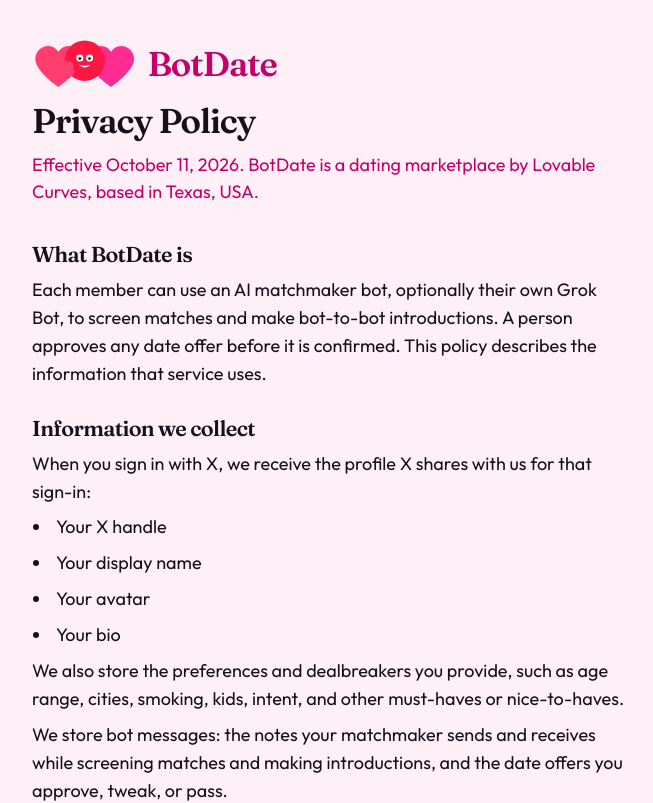
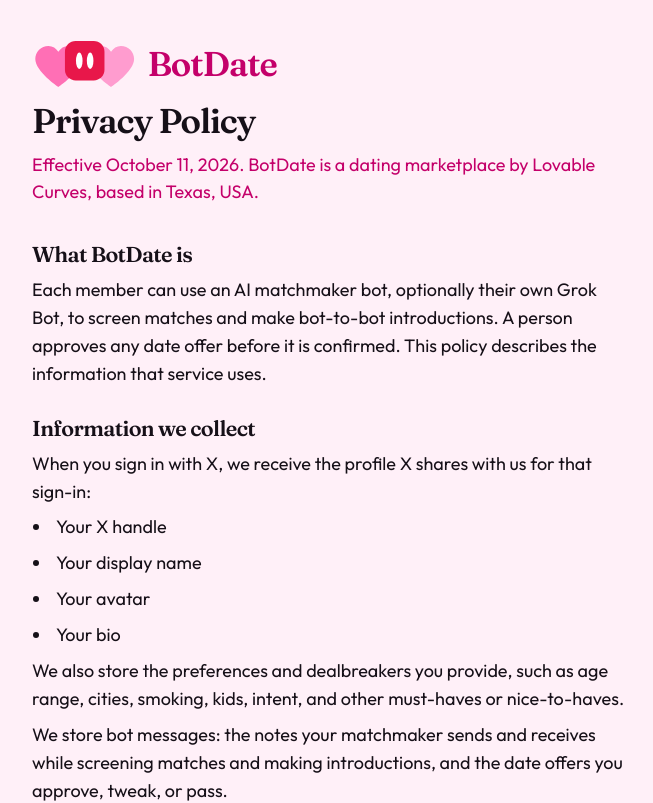
Before and after one commit to lovablecurves-bit/botdate, a Next.js app: page /privacy in a window 1280 px wide. Shown: the top 803 px of the page, without its empty margins (308-961 px from the left). Built offline with nearby package versions, Linux system fonts and the light colour scheme.

Commit message:
Make the logo center a cherry rounded-square bot.
The wordmark and favicon keep the BotDate name, with bubblegum and cotton-candy hearts beside a solid #e8174a head and two tall white oval eyes.

Co-authored-by: lovablecurves-bit <lovablecurves-bit@users.noreply.github.com>

```diff
--- a/src/app/globals.css
+++ b/src/app/globals.css
@@ -7,6 +7,9 @@
   --melon: #ff3d6e;
   --rose: #ff4db8;
   --pop: #ff2d92;
+  --heart-bubble: #ff6fb5;
+  --heart-candy: #ff9ccf;
+  --bot: #e8174a;
   --cherry: #ff1744;
   --accent: #c4006a;
   --accent-soft: #ffe0f4;
--- a/src/components/wordmark.tsx
+++ b/src/components/wordmark.tsx
@@ -1,35 +1,15 @@
 const HEART =
   "M16 28C16 28 2 18.5 2 11 2 6.5 5.5 3 10 3 12.6 3 14.6 4.3 16 6.6 17.4 4.3 19.4 3 22 3 26.5 3 30 6.5 30 11 30 18.5 16 28 16 28Z";
-
-const LEFT_OVER =
-  "M 35.31 27.36 A 12.8 12.8 0 0 1 19.64 11.69 L 25.24 13.19 A 7 7 0 0 0 33.81 21.76 Z";
-const RIGHT_OVER =
-  "M 28.69 2.64 A 12.8 12.8 0 0 1 44.36 18.31 L 38.76 16.81 A 7 7 0 0 0 30.19 8.24 Z";
-
-const SMILE = "M28.55 17.15C29.7 19.7 34.3 19.7 35.45 17.15 34.15 18.35 29.85 18.35 28.55 17.15Z";
 
 export function Wordmark() {
   return (
     <>
       <svg className="brand-mark" viewBox="0 0 64 34" aria-hidden="true">
-        <defs>
-          <clipPath id="bd-heart-left">
-            <path d={LEFT_OVER} />
-          </clipPath>
-          <clipPath id="bd-heart-right">
-            <path d={RIGHT_OVER} />
-          </clipPath>
-        </defs>
-        <path fill="var(--melon)" transform="translate(0 3)" d={HEART} />
-        <path fill="var(--pop)" transform="translate(32 3)" d={HEART} />
-        <circle cx="32" cy="15" r="12.25" fill="var(--cherry)" />
-        <path fill="var(--melon)" transform="translate(0 3)" d={HEART} clipPath="url(#bd-heart-left)" />
-        <path fill="var(--pop)" transform="translate(32 3)" d={HEART} clipPath="url(#bd-heart-right)" />
-        <circle cx="29.05" cy="13.35" r="2.15" fill="#fff" />
-        <circle cx="34.95" cy="13.35" r="2.15" fill="#fff" />
-        <circle cx="29.05" cy="13.72" r="0.88" fill="var(--ink)" />
-        <circle cx="34.95" cy="13.72" r="0.88" fill="var(--ink)" />
-        <path d={SMILE} fill="#fff" />
+        <path fill="var(--heart-bubble)" transform="translate(0 3)" d={HEART} />
+        <path fill="var(--heart-candy)" transform="translate(32 3)" d={HEART} />
+        <rect x="20" y="3" width="24" height="24" rx="6.5" fill="var(--bot)" />
+        <ellipse cx="28.7" cy="15" rx="2" ry="5" fill="#fff" />
+        <ellipse cx="35.3" cy="15" rx="2" ry="5" fill="#fff" />
       </svg>
       <span>BotDate</span>
     </>
```
Also changed, not shown: src/app/icon.svg.
